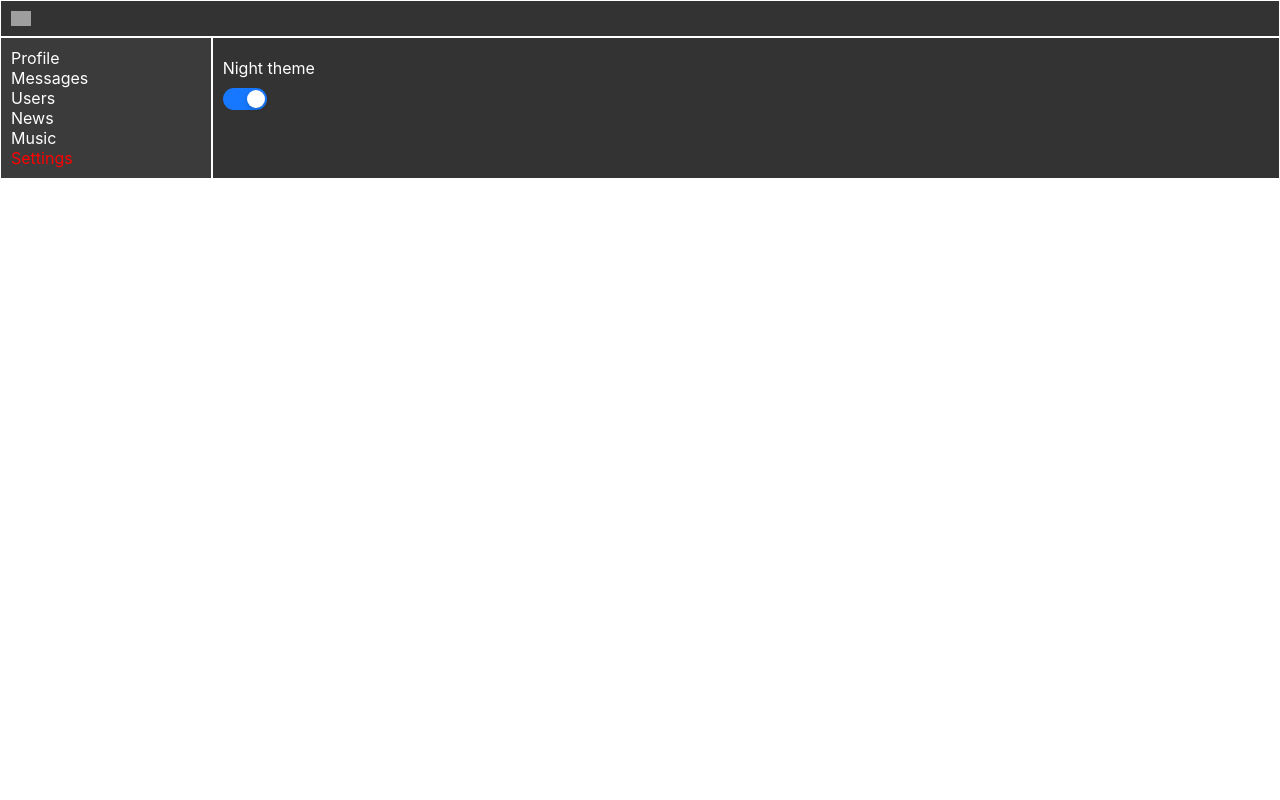
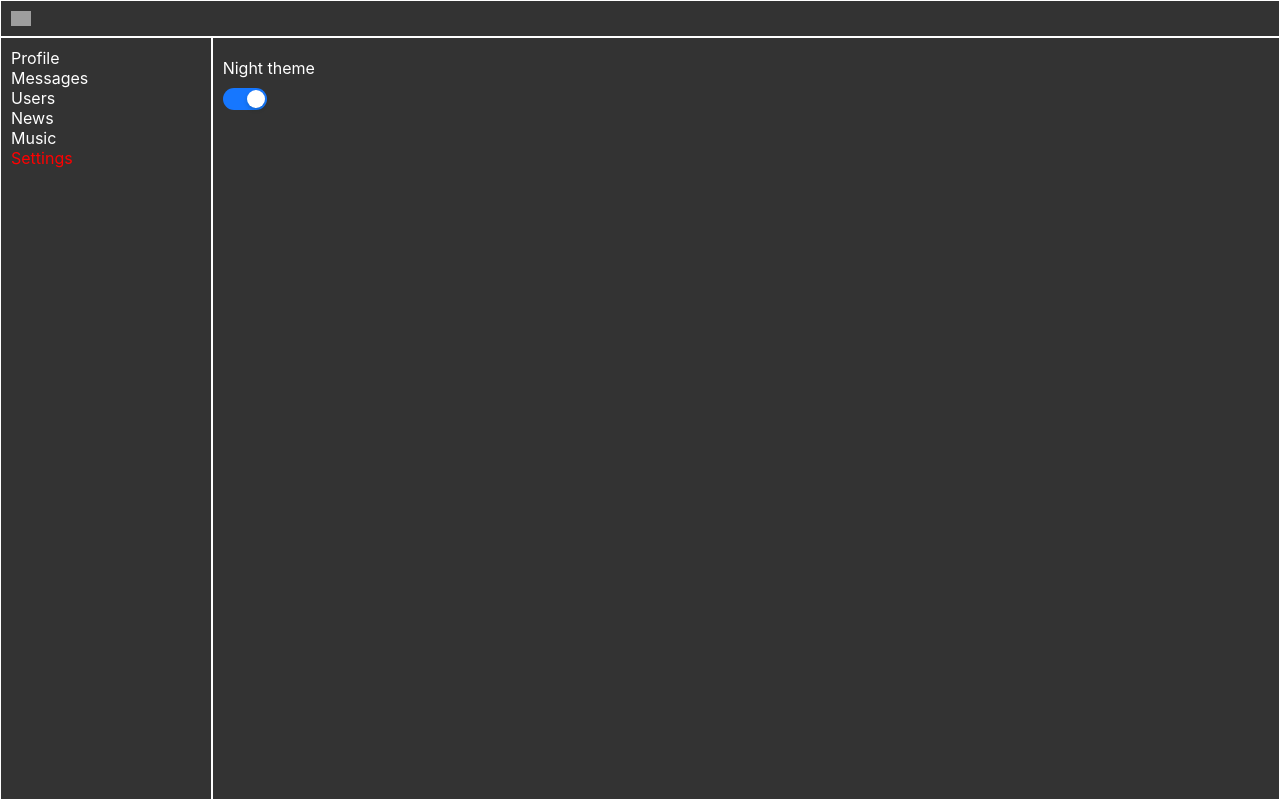
Before and after one commit to Diushes1996/social, a React (Create React App) app: page /settings in a window 1280 px wide. Built offline with nearby package versions, Linux system fonts and the light colour scheme; grey boxes are pictures that could not be loaded.

Commit message:
Restyling

```diff
--- a/src/App.css
+++ b/src/App.css
@@ -2,11 +2,24 @@
   display: flex;
   flex-direction: column;
   width: 100%;
-
+  height: 100vh;
+  background-color: #333;
 }
 
 .app_wrapper_content {
   display: flex;
   justify-content: flex-start;
   width: 100%;
+  height: 100vh;
+  background-color: #333;
 }
+
+.dark {
+  background-color: #333;
+  color: white;
+}
+
+.light {
+  background-color: white;
+  color: black;
+}
--- a/src/components/Layout.jsx
+++ b/src/components/Layout.jsx
@@ -1,7 +1,6 @@
 import { Outlet } from "react-router-dom";
 import Header from "./Header/Header";
 import Navbar from "./Navbar/Navbar";
-
 
 const Layout = () => {
   return (
--- a/src/components/Navbar/Navbar.module.css
+++ b/src/components/Navbar/Navbar.module.css
@@ -2,7 +2,7 @@
   display: flex;
   flex-direction: column;
   width: 250px;
-  background-color: #3b3b3b;
+  /* background-color: #3b3b3b; */
   border: 1px solid white;
   color: #d1d1d1;
   padding: 10px;
--- a/src/components/Settings/Theme.jsx
+++ b/src/components/Settings/Theme.jsx
@@ -1,13 +1,13 @@
 import { Switch } from 'antd';
 import { useState } from 'react';
-import s from './Settings.module.css'
+import s from './Settings.module.css';
 
 export const Theme = () => {
 
     const [theme, setTheme] = useState(true)
 
     const onChange = (checked: boolean) => {
-        setTheme()
+        setTheme(checked)
         console.log(`switch to ${checked}`);
       };
 
```
